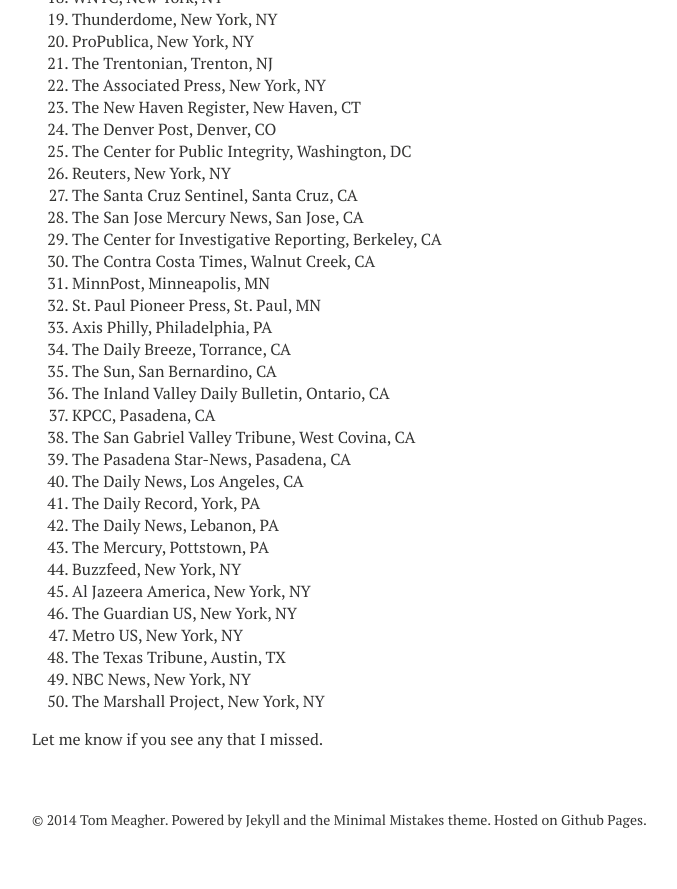
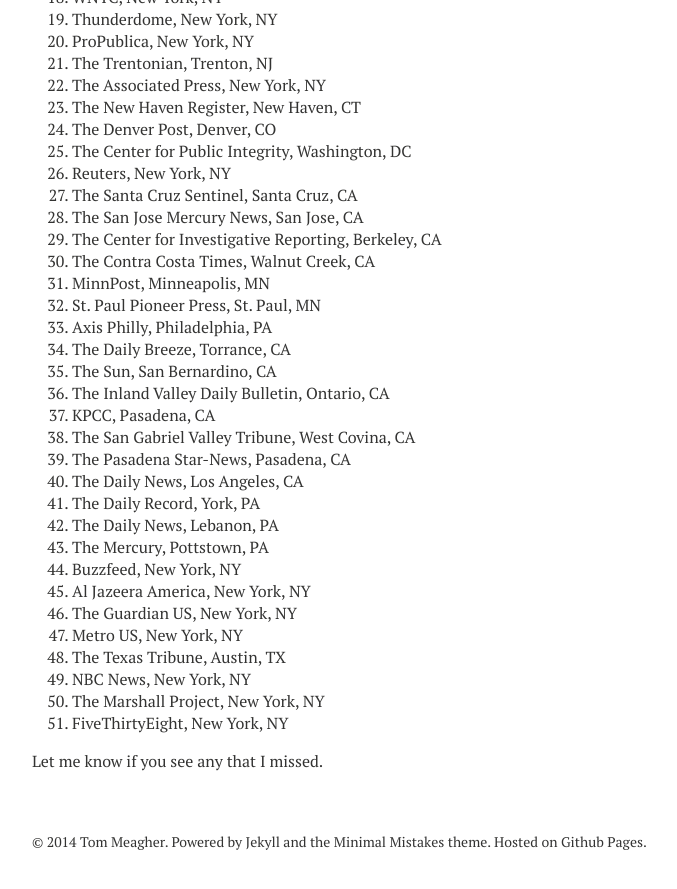
Before and after one commit to tommeagher/tommeagher.github.io, a Jekyll site: the page built from newsrooms.md, in a window 1280 px wide and 900 px high, scrolled down 934 px. Shown: the top 889 px of the window, without its empty margins (288-965 px from the left). Built offline with Jekyll 4.4.1, drawn with Linux system fonts in a browser that asks for light colours; nearby versions of some CDN libraries.

Commit message:
updated newsrooms list

```diff
--- a/newsrooms.md
+++ b/newsrooms.md
@@ -65,5 +65,6 @@
 48. The Texas Tribune, Austin, TX
 49. NBC News, New York, NY
 50. The Marshall Project, New York, NY
+51. FiveThirtyEight, New York, NY
 
 Let me know if you see any that I missed.
```
Also changed, not shown: 2 other files.
